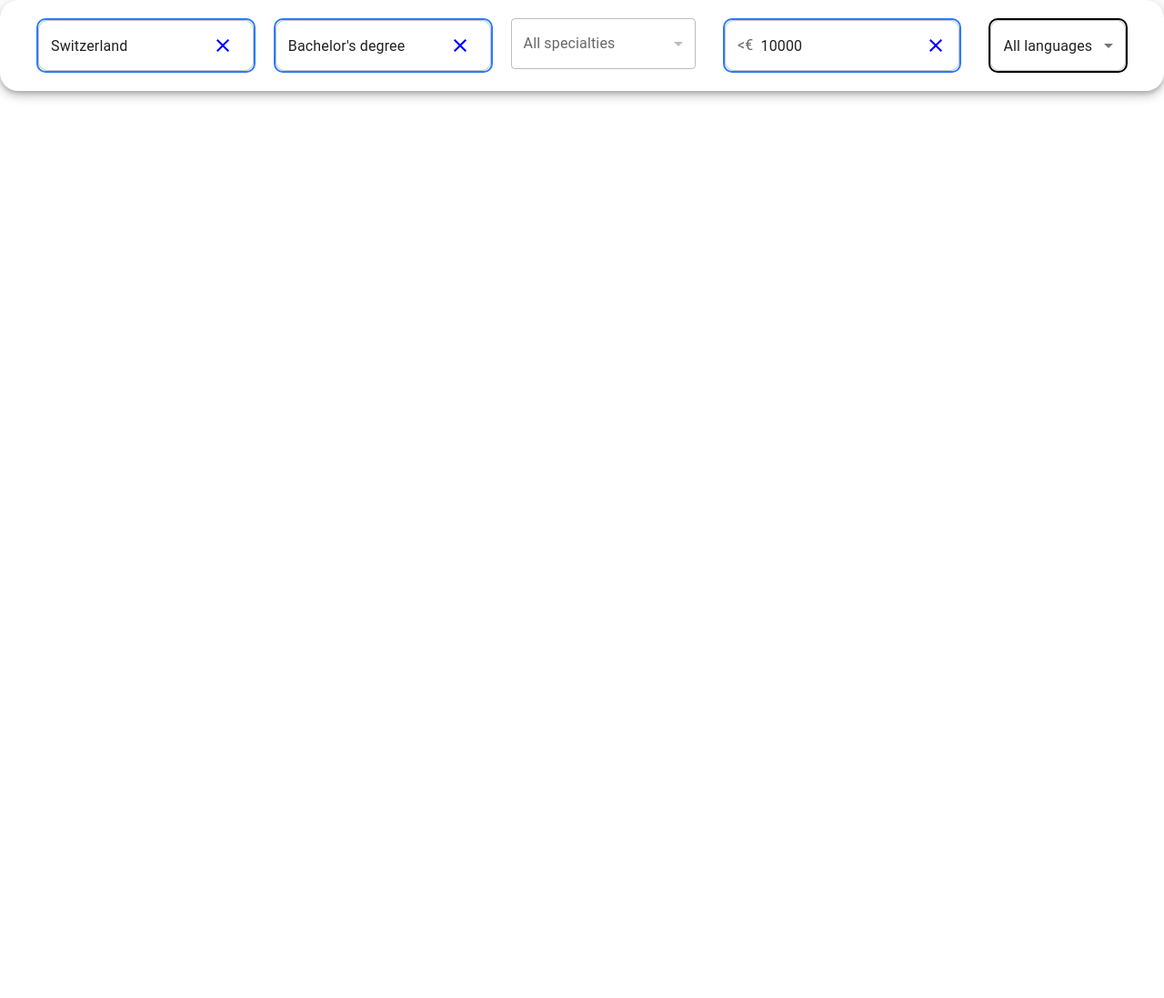
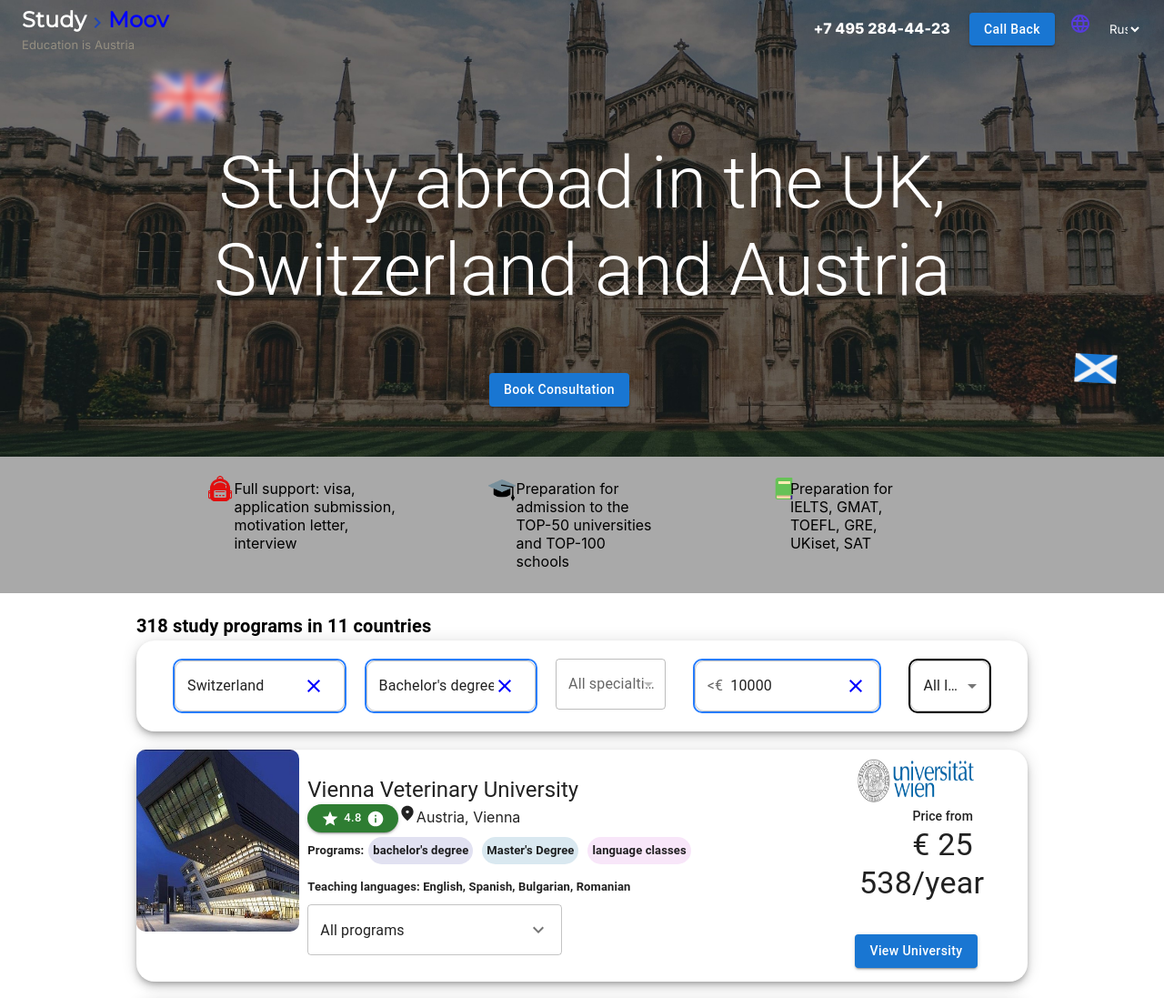
Before and after one commit to Shubham228197/study-moov-app, a React (Create React App) app: page / in a window 1280 px wide. Shown: the top 1097 px of the page at 91% size. Before the commit the page ends 800 px from the top, so only its background shows below. Built offline with nearby package versions, Linux system fonts and the light colour scheme.

Commit message:
in Progress

```diff
--- a/src/App.tsx
+++ b/src/App.tsx
@@ -1,11 +1,13 @@
-// import CookieListPage from "./components/Cookies/CookieListPage";
+import { BrowserRouter, Routes, Route } from "react-router-dom";
+import CookieListPage from "./components/Cookies/CookieListPage";
 // import CookieManagement from "./components/Cookies/CookieManagement";
 // import CookieErrorPage from "./components/ErrorPage/CookieErrorPage";
 // import PageNotFound from "./components/ErrorPage/PageNotFound";
 // import CollegeProfilePage from "./components/IndividualCollegeProfile/CollegeProfilePage";
+import HomepageMain from "./components/MainComponent/Homepage/HomepageMain";
 // import HomepageMain from "./components/MainComponent/Homepage/HomepageMain";
 // import AboutMoov from "./components/MainComponent/MainPage/AboutMoov";
-// import FormOverlay from "./components/MainComponent/MainPage/FormOverlay";
+import FormOverlay from "./components/MainComponent/MainPage/FormOverlay";
 // import MainNavbar from './components/MainComponent/MainPage/MainNavbar'
 // import HomepageFiltered from "./components/MainComponent/Homepage/HomepageFiltered";
 // import HomepageMob from "./components/MainMobileView/HomepageMob";
@@ -16,31 +18,23 @@
 // import MobNavTextBlack from "./components/MainMobileView/MobNavTextBlack";
 // import SearchFilterMob from "./components/MainMobileView/SearchFilterMob";
 // import FormInput from "./components/MainComponent/MainPage/FormInput";
-import FilterFieldHome from "./components/MainComponent/Homepage/FilterFieldHome";
+// import FilterFieldHome from "./components/MainComponent/Homepage/FilterFieldHome";
 
 function App() {
   return (
     <div className="App">
-      {/* <CookieListPage/>
-      <CookieListPage/>
-      <CookieManagement/> */}
-      {/* <CookieErrorPage />
-      <PageNotFound /> */}
-      {/* <CollegeProfilePage/> */}
-      {/* <HomepageMain/> */}
-      {/* <MainNavbar/> */}
-      {/* <FormOverlay/> */}
-      {/* <AboutMoov/> */}
-      {/* <HomepageFiltered/>  */}
-      {/* <HomepageMob /> */}
-      {/* <AboutMobView/> */}
-      {/* <ProgramDetails/> */}
-      {/* <ConsultationForm /> */}
-      {/* <ConsultationResult /> */}
-      {/* <MobNavTextBlack/> */}
-      {/* <SearchFilterMob/> */}
-      <FilterFieldHome/>
-      {/* <FormInput /> */}
+      <BrowserRouter>
+      <Routes>
+        <Route path="/" element={<HomepageMain/>}/>
+        <Route path="/consulation" element={<FormOverlay/>}/>
+        <Route path="/cookie" element={<CookieListPage/>}/>
+        {/* <Route path="" element={}/> */}
+        {/* <Route path="" element={}/> */}
+        {/* <Route path="" element={}/> */}
+        {/* <Route path="" element={}/> */}
+        {/* <Route path="" element={}/> */}
+      </Routes>
+      </BrowserRouter>
     </div>
   );
 }
--- a/src/components/Cookies/CookieNavbar.tsx
+++ b/src/components/Cookies/CookieNavbar.tsx
@@ -9,15 +9,18 @@
 import { NavtitleSubheading } from "../MainComponent/MainStyling/MainTextStyles";
 import { SelectCount } from "../MainComponent/MainStyling/HomepageOverlayStyles";
 import { BoldBlueSpan, ContactNumber } from "../../GeneralStyling/Texts";
+import { Link } from "react-router-dom";
 
 const CookieNavbar = () => (
   <TranspNavNoShadow>
     <Toolbar>
       <Stack direction="row" sx={{ flexGrow: 1 }}>
         <MontBoldTextLarge>
-          Study
-          <GreaterThanIcon />
-          <BoldBlueSpan>Moov</BoldBlueSpan>
+          <Link to="/" style={{textDecoration: 'none', color: 'none'}}>
+            Study
+            <GreaterThanIcon />
+            <BoldBlueSpan>Moov</BoldBlueSpan>
+          </Link>
           <NavtitleSubheading>Education is Austria</NavtitleSubheading>
         </MontBoldTextLarge>
         <Stack direction="row" sx={{ padding: "16px 20px" }}>
--- a/src/components/MainComponent/Homepage/CollegeCardDetails.tsx
+++ b/src/components/MainComponent/Homepage/CollegeCardDetails.tsx
@@ -93,7 +93,7 @@
         <GridMidPad item xs={3}>
           <VienaaCollegeImage src={VienaaImage} alt="VinennaUniversityImage" />
           <CollegeFee />
-          <CommonButton variant="contained">Quick application</CommonButton>
+          <CommonButton variant="contained">View University</CommonButton>
         </GridMidPad>
       </Grid>
       {dropdown && <CollegeCardMoreDetails />}
--- a/src/components/MainComponent/Homepage/NavbarHome.tsx
+++ b/src/components/MainComponent/Homepage/NavbarHome.tsx
@@ -9,11 +9,17 @@
 } from "../MainStyling/HomepageOverlayStyles";
 import { NaviagtionHeading } from "../MainStyling/HomepageTextStyles";
 import { CommonButton } from "../../../GeneralStyling/Buttons";
-import DarkedCollegeImage from '../../../FigmaImages/vadim-sherbakov-darked.jpg'
-
+import DarkedCollegeImage from "../../../FigmaImages/vadim-sherbakov-darked.jpg";
+import { Link } from "react-router-dom";
 const NavbarHome = () => {
   return (
-    <Box sx={{backgroundImage: `url(${DarkedCollegeImage})`, backgroundRepeat: 'no-repeat', backgroundSize: 'cover'}}>
+    <Box
+      sx={{
+        backgroundImage: `url(${DarkedCollegeImage})`,
+        backgroundRepeat: "no-repeat",
+        backgroundSize: "cover",
+      }}
+    >
       <TransparentNavbar />
       <Box>
         <BritainFlagImage src={BritainFlag} alt="great-britain-flag-icon" />
@@ -22,7 +28,9 @@
         Study abroad in the UK, Switzerland and Austria
       </NaviagtionHeading>
       <NaviagtionFooter>
-        <CommonButton variant="contained">Select University</CommonButton>
+        <Link to="/consulation" style={{textDecoration: 'none'}}>
+          <CommonButton variant="contained">Book Consultation</CommonButton>
+        </Link>
         <ScotlandFlagImage src={ScotlandFlag} alt="scotland-flag-icon" />
       </NaviagtionFooter>
     </Box>
--- a/src/components/MainComponent/MainPage/FooterIcon.tsx
+++ b/src/components/MainComponent/MainPage/FooterIcon.tsx
@@ -8,6 +8,7 @@
 import { StackCenter, IconTray } from '../../../GeneralStyling/Overlays'
 import { FooterLink } from "../../../GeneralStyling/Buttons";
 import { Box30margin } from "../../../GeneralStyling/Overlays";
+import {Link} from 'react-router-dom'
 
 const FooterIcon = () => {
   return (
@@ -24,6 +25,9 @@
         <FooterLink>Privacy Policy</FooterLink>
         <FooterLink>Terms of Use</FooterLink>
         <FooterLink>Contacts</FooterLink>
+        <Link to='/cookie' style={{textDecoration: 'none'}}>
+        <FooterLink>Cookies</FooterLink>
+        </Link>
       </StackCenter>
     </Box30margin>
   );
--- a/src/components/MainComponent/MainPage/FormInput.tsx
+++ b/src/components/MainComponent/MainPage/FormInput.tsx
@@ -9,7 +9,7 @@
 import { FormSubmit } from "../../../GeneralStyling/Buttons";
 import { FormTnC } from "../../../GeneralConstants/Constants";
 import { useForm } from "react-hook-form";
-import { useState } from "react";
+import { FC, useState } from "react";
 
 const FieldStyle = {
   style: {
@@ -25,7 +25,11 @@
   TNC: boolean;
 };
 
-const FormInput = () => {
+type FormSubmission = {
+  setIsSubmitted: (value: boolean) => void;
+}
+
+const FormInput: FC<FormSubmission> = (props): JSX.Element => {
   const [privacy, setPrivacy] = useState(false);
   const form = useForm<FormValues>({
     defaultValues: {
@@ -43,6 +47,7 @@
   const onSubmit = (data: FormValues) => {
     console.log("FORM DATA: ", data);
     setPrivacy(!privacy);
+    props.setIsSubmitted(true)
     reset();
   };
   return (
--- a/src/components/MainComponent/MainPage/FormOverlay.tsx
+++ b/src/components/MainComponent/MainPage/FormOverlay.tsx
@@ -3,7 +3,7 @@
 import FooterText from "./FooterText";
 import { overlayData } from "../../../GeneralConstants/Constants";
 import FormInput from "./FormInput";
-// import FormOutput from "./FormOutput";
+import FormOutput from "./FormOutput";
 import {
   GridItemCenter,
   FormHomePointers,
@@ -12,9 +12,14 @@
 } from "../MainStyling/MainOverlayStyles";
 import { PageTitle, ListHeadline } from "../MainStyling/MainTextStyles";
 import { ListContent, ListNumbers } from "../MainStyling/MainOverlayStyles";
+import MainNavbar from "../MainPage/MainNavbar";
+import { useState } from "react";
 
 const FormOverlay = () => {
+  const [isSubmitted, setIsSubmitted] = useState(false);
   return (
+    <>
+      <MainNavbar />
       <Grid container>
         <GridItemCenter item sm={12} xs={12}>
           <PageTitle>Free consultation with an academic advisor</PageTitle>
@@ -37,7 +42,7 @@
           </Stack>
         </FormHomePointers>
         <FormHomeResponse item sm={7} xs={12}>
-        <FormInput />
+          {!isSubmitted ? <FormInput setIsSubmitted={setIsSubmitted} /> : <FormOutput/> }
         </FormHomeResponse>
         <FormHomeFooter item sm={12} xs={12}>
           <Stack direction="column">
@@ -46,6 +51,7 @@
           </Stack>
         </FormHomeFooter>
       </Grid>
+    </>
   );
 };
 
--- a/src/components/MainComponent/MainPage/MainNavbar.tsx
+++ b/src/components/MainComponent/MainPage/MainNavbar.tsx
@@ -8,15 +8,18 @@
 import { CallBackButton } from "../../../GeneralStyling/Buttons";
 import { GreaterThanIcon, GlobeIcon } from "../../../GeneralStyling/IconStyles";
 import { ContactNumber, BoldBlueSpan } from "../../../GeneralStyling/Texts";
+import { Link } from "react-router-dom";
 
 const FormNavbar = () => {
   return (
     <NavigationBar elevation={0}>
       <Toolbar>
         <Navtitle>
-          Study
-          <GreaterThanIcon sx={{ color: "#2047B6" }} />
-          <BoldBlueSpan>Moov</BoldBlueSpan>
+          <Link to="/" style={{textDecoration: 'none', color: 'none'}}>
+            Study
+            <GreaterThanIcon sx={{ color: "#2047B6" }} />
+            <BoldBlueSpan>Moov</BoldBlueSpan>
+          </Link>
           <NavtitleSubheading>Education is Austria</NavtitleSubheading>
         </Navtitle>
         <Stack direction="row" spacing={2}>
```
Also changed, not shown: src/points.txt. Lines whose indentation alone changed are shown as unchanged.
